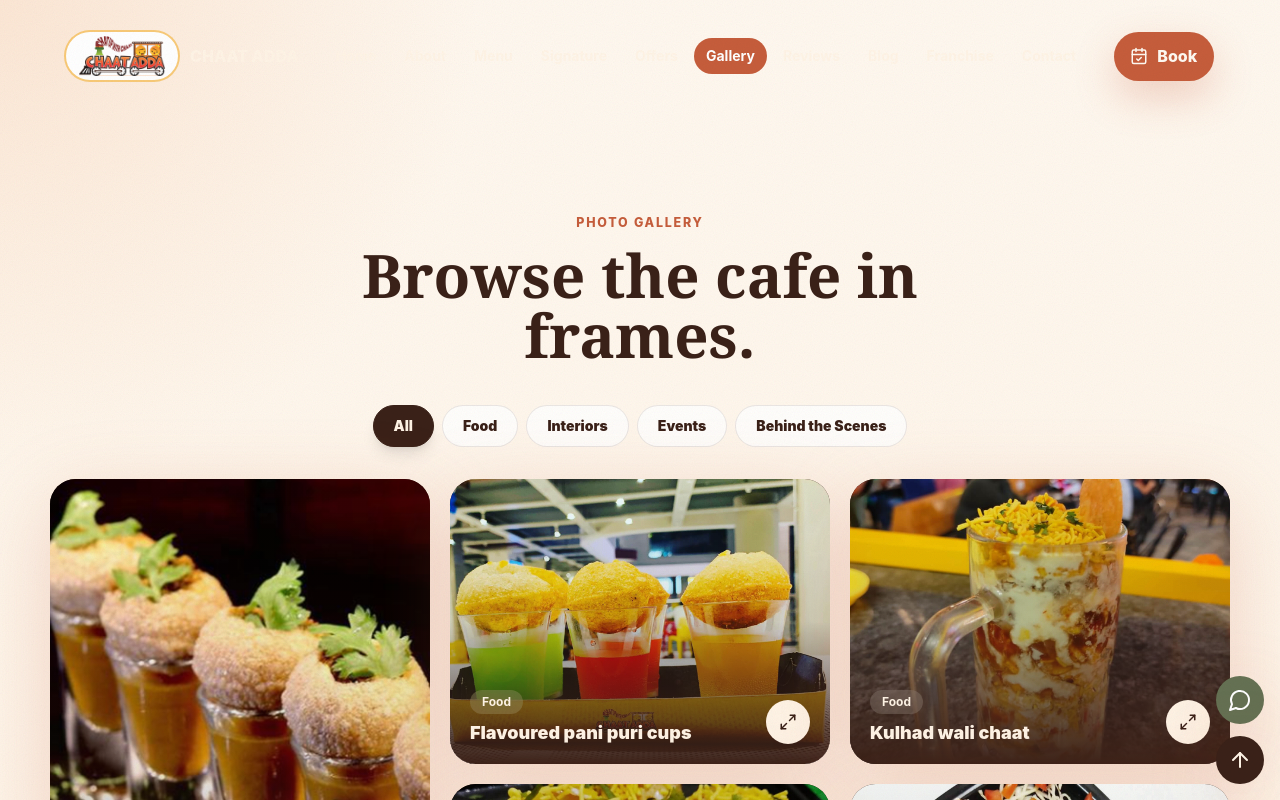
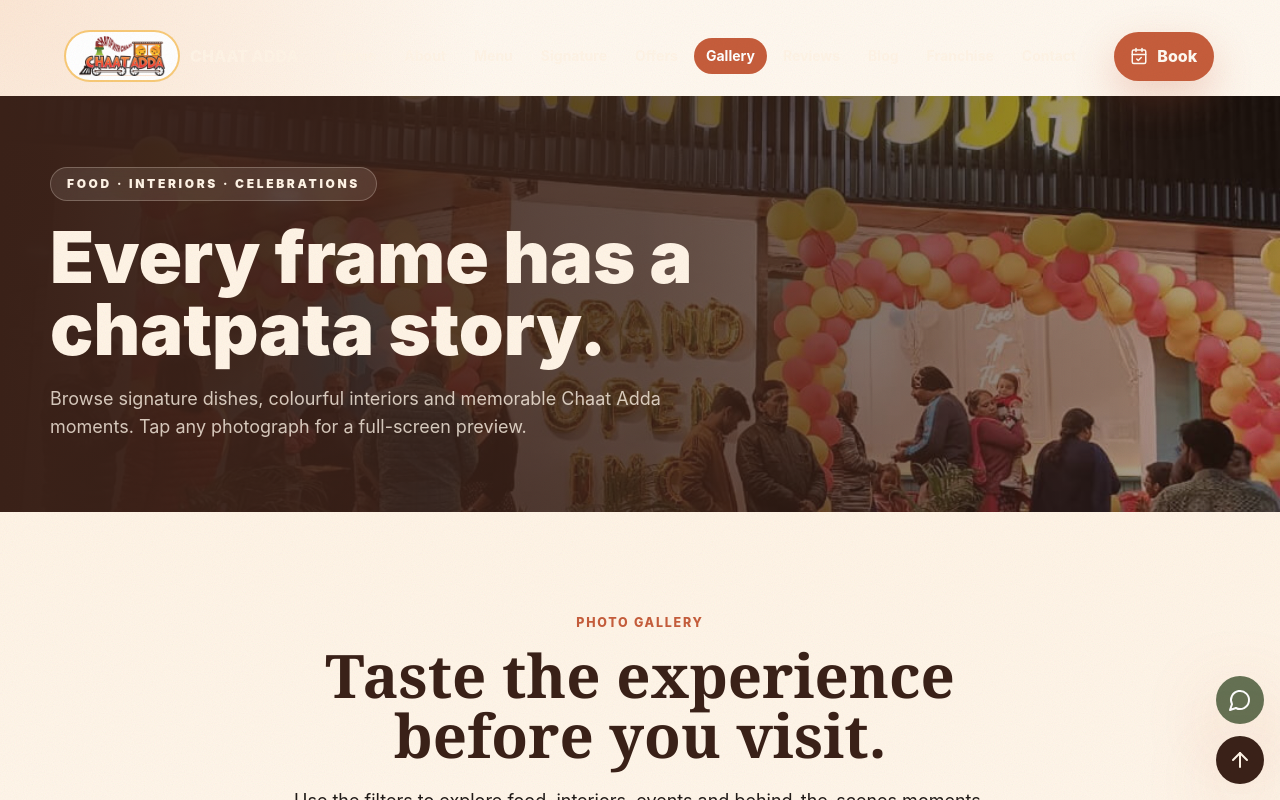
Before and after one commit to satitech-official/chaat-adda-cafe-site, a Next.js app: page /gallery in a window 1280 px wide. Shown: the top 800 px of the page. Built offline with nearby package versions, Linux system fonts and the light colour scheme.

Commit message:
Redesign gallery page with premium visual header

```diff
--- a/app/gallery/page.js
+++ b/app/gallery/page.js
@@ -1,8 +1,42 @@
 import { PhotoGallery } from "@/components/GalleryClient";
 import { SectionHeading } from "@/components/SectionShell";
+import { imageBank } from "@/data/site";
 
-export const metadata = { title: "Photo Gallery", description: "Cafe photo gallery with filters and lightbox previews." };
+export const metadata = {
+  title: "Photo Gallery",
+  description: "Explore Chaat Adda food, interiors, events and cafe moments through a premium photo gallery."
+};
 
 export default function GalleryPage() {
-  return <div className="pt-28"><section className="section-pad"><div className="container-main"><SectionHeading eyebrow="Photo Gallery" title="Browse the cafe in frames." align="center" /><PhotoGallery /></div></section></div>;
+  return (
+    <div className="pt-24">
+      <section className="relative min-h-[52vh] overflow-hidden">
+        <img src={imageBank.opening} alt="Chaat Adda gallery" className="absolute inset-0 h-full w-full object-cover" />
+        <div className="absolute inset-0 bg-gradient-to-r from-espresso via-espresso/80 to-espresso/35" />
+        <div className="container-main relative flex min-h-[52vh] items-end py-16 text-cream md:items-center">
+          <div className="max-w-3xl">
+            <span className="inline-flex rounded-full border border-cream/25 bg-cream/10 px-4 py-2 text-xs font-black uppercase tracking-[0.22em] backdrop-blur-md">
+              Food · Interiors · Celebrations
+            </span>
+            <h1 className="mt-5 text-4xl font-black leading-tight sm:text-5xl lg:text-7xl">Every frame has a chatpata story.</h1>
+            <p className="mt-5 max-w-2xl text-base text-cream/80 sm:text-lg">
+              Browse signature dishes, colourful interiors and memorable Chaat Adda moments. Tap any photograph for a full-screen preview.
+            </p>
+          </div>
+        </div>
+      </section>
+
+      <section className="section-pad bg-gradient-to-b from-cream to-white">
+        <div className="container-main">
+          <SectionHeading
+            eyebrow="Photo Gallery"
+            title="Taste the experience before you visit."
+            text="Use the filters to explore food, interiors, events and behind-the-scenes moments."
+            align="center"
+          />
+          <PhotoGallery />
+        </div>
+      </section>
+    </div>
+  );
 }
```
